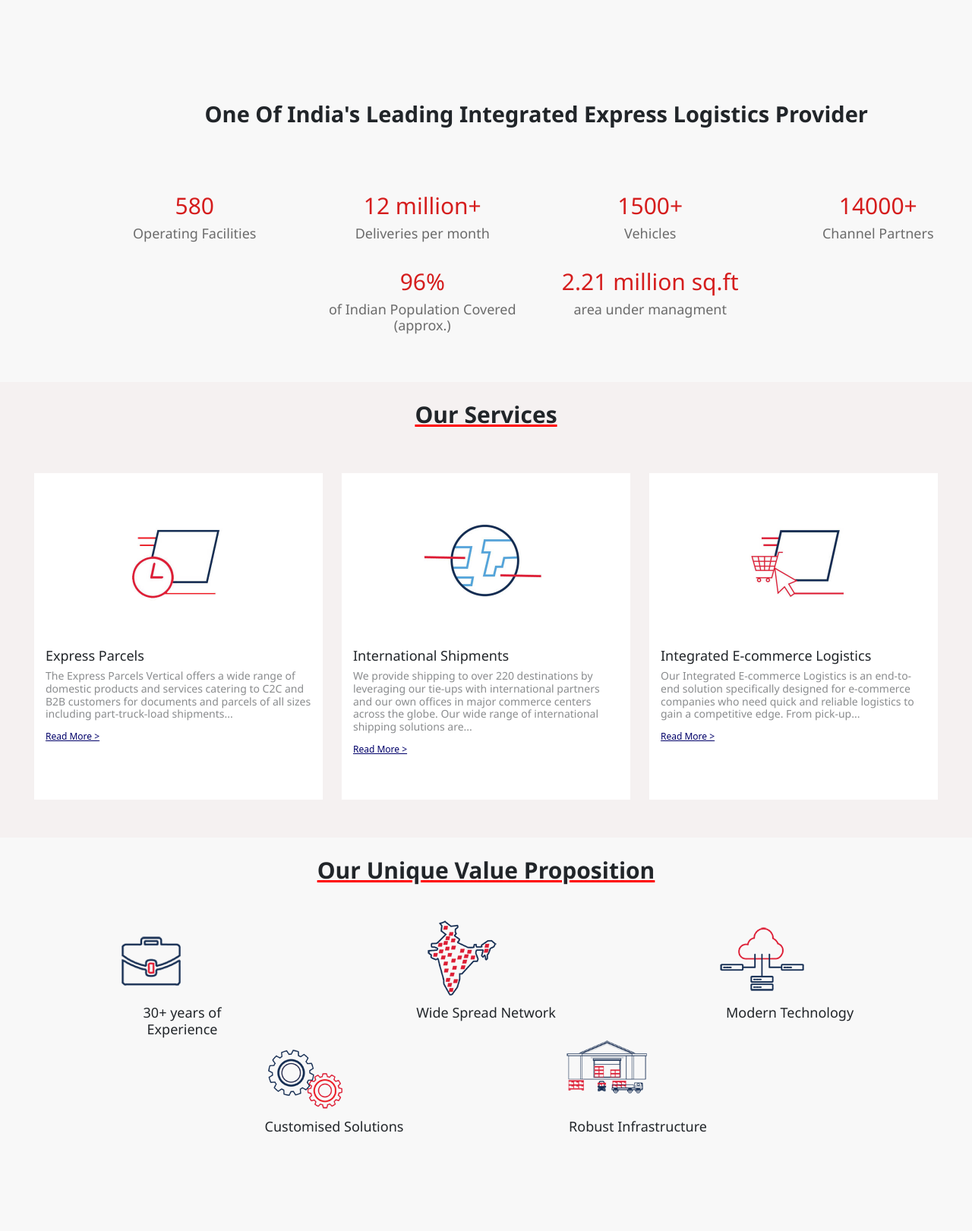
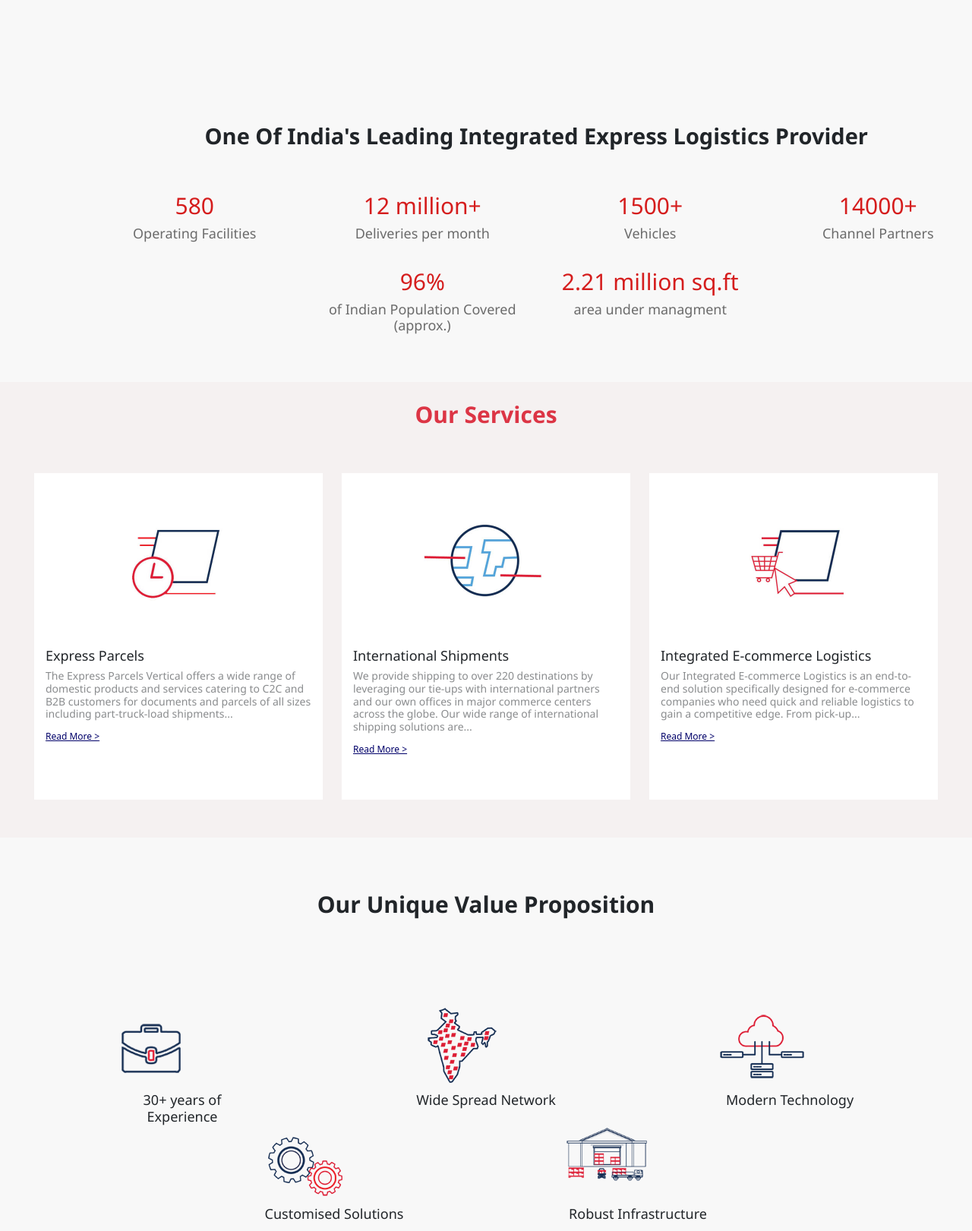
Before and after one commit to SHARAFUDEENE/responsiveasgmtdtdc, a plain HTML site: page index.html in a window 1280 px wide. Shown: the part 592-2213 px from the top of the page at 76% size. Drawn offline with nearby package versions, Linux system fonts and the light colour scheme.

Commit message:
Second commit

```diff
--- a/index.html
+++ b/index.html
@@ -28,7 +28,7 @@
                 </ul>
 
 
-                <div class="w-25 h-100 position-absolute header3">
+                <div class="d-none d-lg-inline w-25 h-100 position-absolute header3  ">
                     <section><h4 class="position-relative" >SHIP WITH MyDTDC</h4></section>
                 </div>
 
@@ -66,8 +66,9 @@
             <div class="bg-light child1"><img src="image/icon-search-sch.png" alt=""><h3>Store Locator</h3><h5>Find a DTDC outlet near you</h5>  <div class="bar"></div><h4>Start Search</h4></div>
 
         </div>
-        <div class=" container-xl d-none d-md-grid d-sm-inline-block  container2">
-            <div class="container-md d-inline child2 first"><h3>One Of India's Leading Integrated Express Logistics Provider</h2></div>
+
+        <div class=" container-xl  d-lg-none d-grid  container2 spl">
+            <div class=" child2 first container-md d-inline align-content-center"><h3>One Of India's Leading Integrated Express Logistics Provider</h2></div>
             <div class="child2 two"><h2>580</h2><h4>Operating Facilities</h4></div>
             <div class="child2 three "><h2>12 million+</h2><h4>Deliveries per month</h4></div>
             <div class="child2 four "><h2>1500+</h2><h4>Vehicles</h4></div>
@@ -77,9 +78,22 @@
             <div class="child2 seven" ><h2>2.21 million sq.ft</h2><h4>area under managment</h4></div>
             <div class="bot"> </div>
         </div>
-        <div class="srv"><h3>Our Services</h3></div>
 
-        <div class="parantsrvs">
+
+        <div class=" container-xl d-none d-lg-grid d-none  container2">
+            <div class=" child2 first container-md d-inline align-content-center"><h3>One Of India's Leading Integrated Express Logistics Provider</h2></div>
+            <div class="child2 two"><h2>580</h2><h4>Operating Facilities</h4></div>
+            <div class="child2 three "><h2>12 million+</h2><h4>Deliveries per month</h4></div>
+            <div class="child2 four "><h2>1500+</h2><h4>Vehicles</h4></div>
+            <div class="child2 five"><h2>14000+</h2><h4>Channel Partners</h4></div>
+            <div class="child2 six"><h2>96%</h2><h4>of Indian Population Covered (approx.)
+            </h4></div>
+            <div class="child2 seven" ><h2>2.21 million sq.ft</h2><h4>area under managment</h4></div>
+            <div class="bot"> </div>
+        </div>
+        <div class="srv position-absolute w-100 "><h3 class="text-danger">Our Services</h3></div>
+
+        <div class="container-fluid w-100 d-flex align-items-start justify-content-center flex-wrap parantsrvs ">
 
             <div class="childsrvs"><img src="image/express-parcels.jpg" alt=""><h3>Express Parcels</h3>
             <h5>The Express Parcels Vertical offers a wide range of domestic products and services catering to C2C and B2B customers for documents and parcels of all sizes including part-truck-load shipments...</h5><a href="">Read More ></a></div>
@@ -89,10 +103,10 @@
             <h5>Our Integrated E-commerce Logistics is an end-to-end solution specifically designed for e-commerce companies who need quick and reliable logistics to gain a competitive edge. From pick-up...</h5><a href="">Read More ></a></div>
 
         </div>
-        <div class="srv"> <h3>Our Unique Value Proposition</h3>
+        <div class="srv p-5"> <h3>Our Unique Value Proposition</h3>
 
         </div>
-        <div class="parantvlu">
+        <div class="parantvlu d-grid">
             <div class="childvlu a"><img src="image/experience.png" alt=""><h4>30+ years of Experience</h4></div>
             <div class="childvlu b"><img src="image/icon-globe-maps.png" alt=""><h4>Wide Spread Network</h4></div>
             <div class="childvlu c"><img src="image/modern-technology.png" alt=""><h4>Modern Technology</h4></div>
@@ -101,10 +115,10 @@
 
         </div>
         <div class="srv"> <h3>In The News</h3>
-            <h5>Read all the latest updates about DTDC</h5>
+            <h5 >Read all the latest updates about DTDC</h5>
 
         </div>
-        <div class="parantnws">
+        <div class=" w-100 d-flex justify-content-center flex-lg-wrap parantnws">
             <DIV class="childnws"><img src="image/Chennai-Hub_Website-Creative.jpg" alt=""><h3>DTDC Express opens new hub in Chennai</h3><h5>CHENNAI: DTDC Express, an integrated express logistics company, on Wednesday opened its new facility at Geethanjali Industrial Park at Velappanchavadi in Chennai. The hub spans over 175,000 square feet and has 38 docks, which help ....
 
             </h5><a href="">READ MORE +</a></DIV>
@@ -118,7 +132,7 @@
         </div>
         <div class="testi">
             <div class="test1"><h2>Testimonials</h2><h5>See what our clients say about our service, in-depth understanding, and timely deliveries.</h5></div>
-            <div class="test3"><img src="image/emogpic.png" alt=""></div>
+            <div class="test3 position-absolute"><img src="image/emogpic.png" alt=""></div>
             <div class="test2"><div class="w3-content w3-display-container">
 
                 <img class="mySlides" src="image/Screenshot 2023-10-15 185639.png" style="width:100%">
--- a/style.css
+++ b/style.css
@@ -123,11 +123,15 @@ body{
     width: 100vw;
     height: 500px;
     margin-top: 480px;
+
     grid-template-columns: 1fr 1fr 1fr 1fr 1fr 1fr ;
     grid-template-rows: 120px 100px 100px;
     column-gap: 50px;
 
 
+}
+.spl{
+    margin-top:700px ;
 }
 .container2 h2{
     color: black;
@@ -225,27 +229,19 @@ body{
     z-index: 999;
 }
 .srv{
-    position: absolute;
     margin-top: 25px;
-    width: 100vw;
     height: 50px;
 }
 .srv h3{
     text-align: center;
     font-size: 30px;
     font-weight: 600;
-    text-decoration: underline red;
+
 }
 .parantsrvs{
-    width: 100vw;
     height: 600px;
-    display: flex;
-
     background-color: rgb(245, 241, 241);
-    align-items: start;
-    justify-content: center;
     gap: 25px;
-    flex-wrap: wrap;
 
 
 }
@@ -253,7 +249,6 @@ body{
 .childsrvs{
     height: 430px;
     width: 380px;
-
     background-color: rgb(255, 255, 255);
     margin-top: 120px;
 
@@ -286,14 +281,11 @@ body{
 
     height: 400px;
     margin-top: 100px;
-    display: grid;
     grid-template-columns: 3fr 1fr 1fr 1fr 1fr 1fr 3fr;
     grid-template-rows: 1fr 1fr 1fr;
 }
 .childvlu{
     height: 150px;
-
-
     width: 200px;
 }
 .childvlu h4{
@@ -332,17 +324,9 @@ body{
 }
 .parantnws{
     background-color: rgb(246, 242, 242);
-    width: 100vw;
     height: 1100px;
-    display: flex;
-
     margin-top: 140px;
     column-gap: 25px;
-
-
-   justify-content: center;
-
-    flex-wrap: wrap;
 }
 .childnws{
     padding-top: 15px;
@@ -364,7 +348,6 @@ body{
     padding-left: 20px;
     padding-right: 10px;
 
-
 }
 .childnws h5{
     padding-left: 20px;
@@ -374,9 +357,6 @@ body{
 .childnws img{
 width: 96%;
 padding-left: 15px;
-
-
-
 }
 .childnws a{
     padding-left: 20px;
@@ -423,7 +403,7 @@ padding-left: 15px;
  height: 430px;
  background-color: bisque;
  margin-left: 60vw;
- position: absolute;
+
  margin-top: -200px;
 }
 .test3 img{
```
